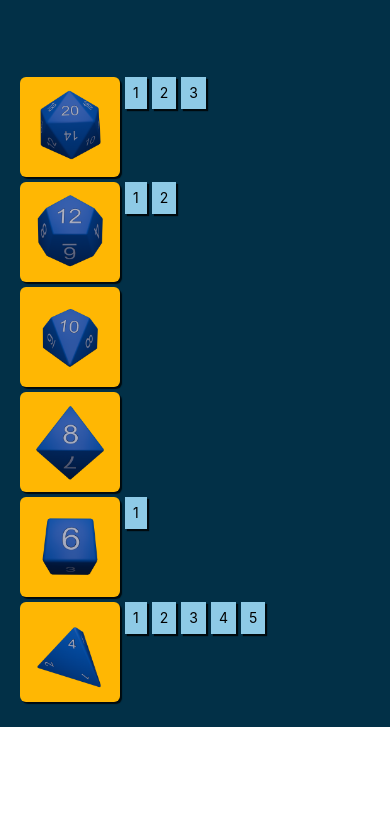
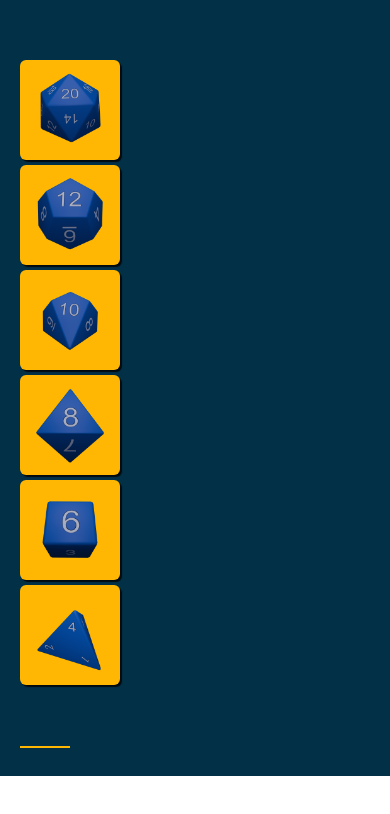
Before and after one commit to johnharp/dice-mobile, a React Native app: screen / in a window 390 px wide. Shown: the top 814 px of the page. Built offline with nearby package versions, Linux system fonts and the light colour scheme.

Commit message:
handle die presses

```diff
--- a/components/DieSelectionButton.jsx
+++ b/components/DieSelectionButton.jsx
@@ -1,18 +1,34 @@
-import { View, Text, StyleSheet, Image } from "react-native";
+import { View, Text, StyleSheet, Image, Pressable } from "react-native";
 import Colors from "../colors";
 
-function DieSelectionButton({ numSides, img, count }) {
+function DieSelectionButton({ numSides, img, count, onPress, onClear }) {
     return (
         <View style={styles.container}>
-            <View style={styles.pressArea}>
-                {!img && <Text>{numSides}</Text>}
-                {img && <Image style={{width: 85, height: 85}} source={img} /> }
-            </View>
-            {[...Array(count)].map((e, i) => (
-                <View style={styles.item} key={i}>
-                    <Text >{i+1}</Text>
+            <Pressable
+                onPress={() => onPress(numSides)}
+                style={({ pressed }) => pressed && styles.pressed}
+            >
+                <View style={styles.pressArea}>
+                    {!img && <Text>{numSides}</Text>}
+                    {img && (
+                        <Image style={{ width: 85, height: 85 }} source={img} />
+                    )}
                 </View>
-            ))}
+            </Pressable>
+            {count > 0 && (
+                <Text style={styles.text}>{count + "D" + numSides}</Text>
+            )}
+
+            {count > 0 && (
+                <Pressable
+                    onPress={() => onClear(numSides)}
+                    style={({ pressed }) => pressed && styles.pressed}
+                >
+                    <View style={styles.pressArea}>
+                        <Text>Reset</Text>
+                    </View>
+                </Pressable>
+            )}
         </View>
     );
 }
@@ -20,6 +36,8 @@ function DieSelectionButton({ numSides, img, count }) {
 const styles = StyleSheet.create({
     container: {
         flexDirection: "row",
+        alignItems: "center",
+        justifyContent: "space-between",
     },
 
     pressArea: {
@@ -29,31 +47,42 @@ const styles = StyleSheet.create({
         backgroundColor: Colors.color4,
         width: 100,
         height: 100,
-        shadowColor: 'black',
+        shadowColor: "black",
         shadowRadius: 1,
         shadowOffset: { width: 2, height: 2 },
         shadowOpacity: 0.8,
         marginRight: 5,
-        marginBottom: 5
-
+        marginBottom: 5,
     },
 
     item: {
         //borderWidth: 1,
         //borderRadius: 6,
-        flexDirection: 'row',
+        flexDirection: "row",
         padding: 8,
         backgroundColor: Colors.color1,
-        shadowColor: 'black',
+        shadowColor: "black",
         shadowRadius: 1,
         shadowOffset: { width: 2, height: 2 },
         shadowOpacity: 0.8,
-        height: '30%',
+        height: "30%",
         marginRight: 5,
         marginBottom: 5,
-        alignItems: 'center',
-        alignContent: 'center',
-    }
+        alignItems: "center",
+        alignContent: "center",
+    },
+
+    pressed: {
+        opacity: 0.5,
+    },
+
+    text: {
+        height: 50,
+        fontSize: 32,
+        color: Colors.color4,
+        fontWeight: "bold",
+        textAlign: "center",
+    },
 });
 
 export default DieSelectionButton;
--- a/screens/SelectScreen.jsx
+++ b/screens/SelectScreen.jsx
@@ -1,28 +1,77 @@
+import { useState } from "react";
 import { Text, TextInput, View, StyleSheet } from "react-native";
 import DieSelectionButton from "../components/DieSelectionButton";
 import Colors from "../colors";
 
 function SelectScreen() {
-    const imageD20 = require('../assets/images/D20.png');
-    const imageD12 = require('../assets/images/D12.png');
-    const imageD10 = require('../assets/images/D10.png');
-    const imageD8 = require('../assets/images/D8.png');
-    const imageD6 = require('../assets/images/D6.png');
-    const imageD4 = require('../assets/images/D4.png');
+    const images = new Map();
+    images[20] = require("../assets/images/D20.png");
+    images[12] = require("../assets/images/D12.png");
+    images[10] = require("../assets/images/D10.png");
+    images[8] = require("../assets/images/D8.png");
+    images[6] = require("../assets/images/D6.png");
+    images[4] = require("../assets/images/D4.png");
+
+    const [dice, setDice] = useState([
+        { sides: 20, count: 0 },
+        { sides: 12, count: 0 },
+        { sides: 10, count: 0 },
+        { sides: 8, count: 0 },
+        { sides: 6, count: 0 },
+        { sides: 4, count: 0 },
+    ]);
+
+    const handleDieIncrement = (sides) => {
+        setDice((currDice) => {
+            const newDice = [];
+            for (const die of currDice) {
+                let s = die.sides;
+                let c = die.count;
+                if (s == sides) c++;
+
+                newDice.push({ sides: s, count: c });
+            }
+            return newDice;
+        });
+    };
+
+    const handleDieClear = (sides) => {
+        setDice((currDice) => {
+            const newDice = [];
+            for (const die of currDice) {
+                let s = die.sides;
+                let c = die.count;
+                if (s == sides) c=0;
+
+                newDice.push({ sides: s, count: c });
+            }
+            return newDice;
+        });
+    }
 
     return (
         <>
-        <View style={styles.mainView}>
-            <View style={styles.container}>
-                <TextInput />
-                <DieSelectionButton numSides={20} count={3} img={imageD20} />
-                <DieSelectionButton numSides={12} count={2} img={imageD12} />
-                <DieSelectionButton numSides={10} count={0} img={imageD10} />
-                <DieSelectionButton numSides={8} count={0} img={imageD8} />
-                <DieSelectionButton numSides={6} count={1} img={imageD6}/>
-                <DieSelectionButton numSides={4} count={5} img={imageD4} />
+            <View style={styles.mainView}>
+                <View style={styles.container}>
+                    {dice.map((d) => (
+                        <DieSelectionButton
+                            key={"D" + d.sides}
+                            numSides={d.sides}
+                            count={d.count}
+                            img={images[d.sides]}
+                            onPress={handleDieIncrement}
+                            onClear={handleDieClear}
+                        />
+                    ))}
+                    <TextInput
+                        style={styles.numberInput}
+                        maxLength={1}
+                        keyboardType="number-pad"
+                        autoCapitalize="none"
+                        autoCorrect={false}
+                    />
+                </View>
             </View>
-        </View>
         </>
     );
 }
@@ -31,15 +80,27 @@ const styles = StyleSheet.create({
     mainView: {
         backgroundColor: Colors.color3,
         height: "100%",
-        width: "100%"
+        width: "100%",
     },
 
     container: {
         flex: 1,
         flexDirection: "column",
         marginTop: 40,
-        padding: 20
-    }
+        padding: 20,
+    },
+
+    numberInput: {
+        height: 50,
+        width: 50,
+        fontSize: 32,
+        borderBottomColor: Colors.color4,
+        borderBottomWidth: 2,
+        color: Colors.color4,
+        marginVertical: 8,
+        fontWeight: "bold",
+        textAlign: "center",
+    },
 });
 
 export default SelectScreen;
```
